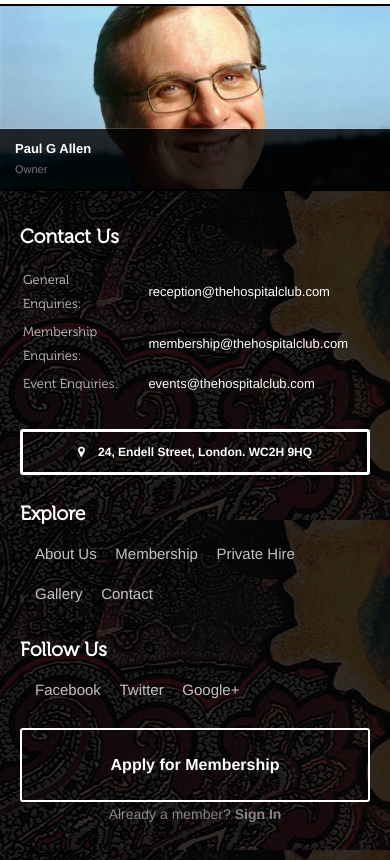
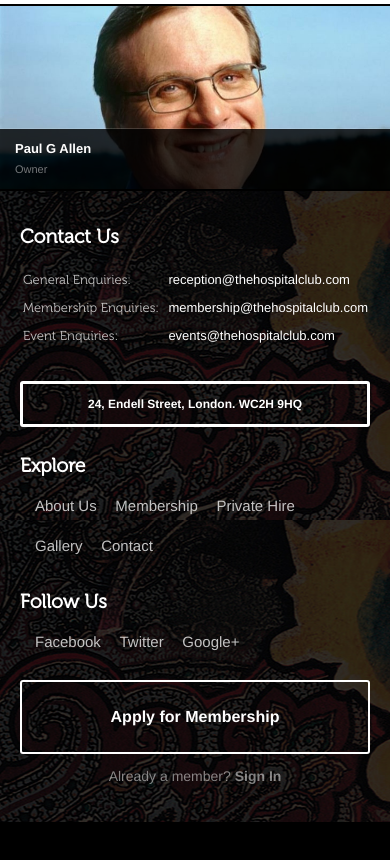
Before and after one commit to skinnytieme/Sandbox, a PHP site: page /hospital-club/index.html in a window 390 px wide. Shown: the part 961-1821 px from the top of the page. After the commit the page ends 1783 px from the top, so only its background shows below. Run offline with PHP 8.4, Linux system fonts and the light colour scheme.

Commit message:
Refine Mob Level

```diff
--- a/hospital-club/index.html
+++ b/hospital-club/index.html
@@ -75,9 +75,9 @@
 					</ul>
 				</div>
 
-				<div class="mob-member-nav">
-					<a href="#" id="mob-nav-members-lnk"><i class="icon-heart"></i></a>
-				</div>
+				<a href="#" id="mob-nav-members-lnk">
+					<div class="mob-member-nav"><i class="icon-heart"></i></div>
+				</a>
 
 				<div class="mob-nav-open" id="mob-nav-open">
 					<ul>
--- a/hospital-club/stylesheets/style.css
+++ b/hospital-club/stylesheets/style.css
@@ -4,6 +4,7 @@
 	font-family: "Helvetica Neue", Helvetica, Arial, sans-serif;
 	font-size: 13px;
 	line-height: 24px;
+	min-width: 315px;
 }
 
 *, *:before, *:after {
@@ -465,7 +466,7 @@
 }
 
 .footer-right p {
-	margin-top: 0;
+	margin-top: 10px;
 }
 
 
@@ -651,6 +652,7 @@
 
 		.footer-left td {
 			width: 100%;
+			padding-right: 0px;
 		}
 
 		.footer-middle {
@@ -681,6 +683,9 @@
 			display: table;
 		}
 
+		.footer-location i {
+			display: none!important;
+		}
 
 
 
```
